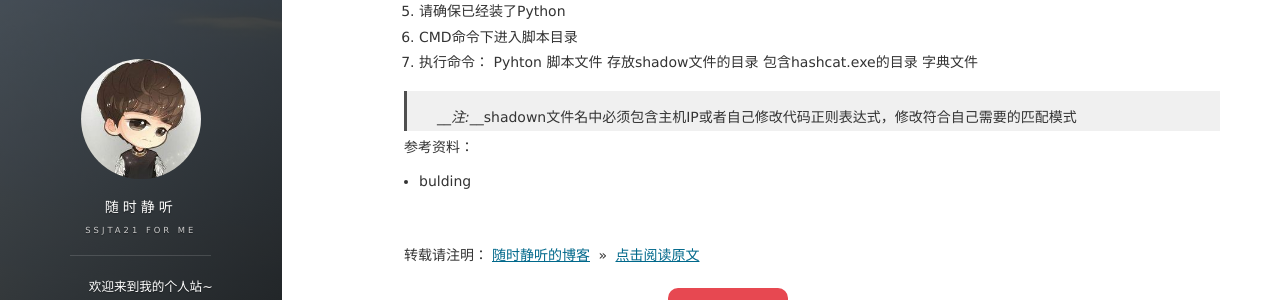
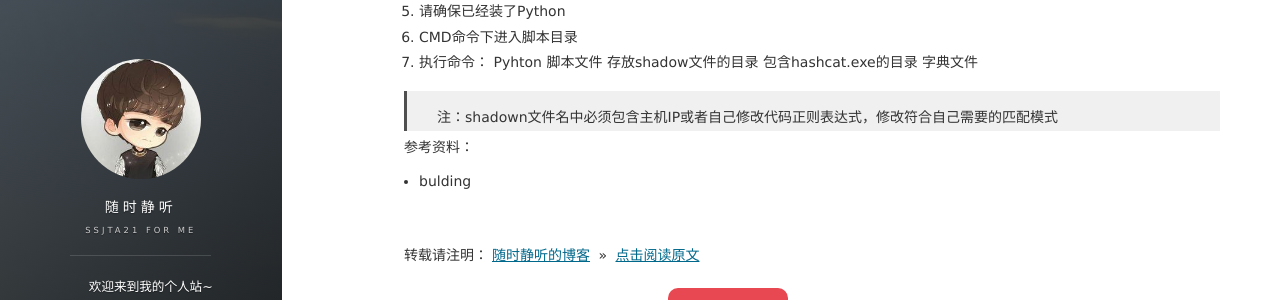
Before and after one commit to ssjt21/ssjt21.github.io, a Jekyll site: the page built from _posts/2017-11-3-Python_Hashcatshell.md, in a window 1280 px wide and 900 px high, scrolled down 2350 px. Shown: the part 229-529 px from the top of the window. Built offline with Jekyll 4.4.1, drawn with Linux system fonts in a browser that asks for light colours; nearby versions of some CDN libraries; comment, search, counter and statistics services are not loaded.

Commit message:
shell
shell

```diff
--- a/_posts/2017-11-3-Python_Hashcatshell.md
+++ b/_posts/2017-11-3-Python_Hashcatshell.md
@@ -154,7 +154,7 @@ main()
 7. 执行命令： Pyhton 脚本文件 存放shadow文件的目录 包含hashcat.exe的目录 字典文件
 
 
-> ___注:___shadown文件名中必须包含主机IP或者自己修改代码正则表达式，修改符合自己需要的匹配模式
+> 注：shadown文件名中必须包含主机IP或者自己修改代码正则表达式，修改符合自己需要的匹配模式
 
 参考资料：
 
```
